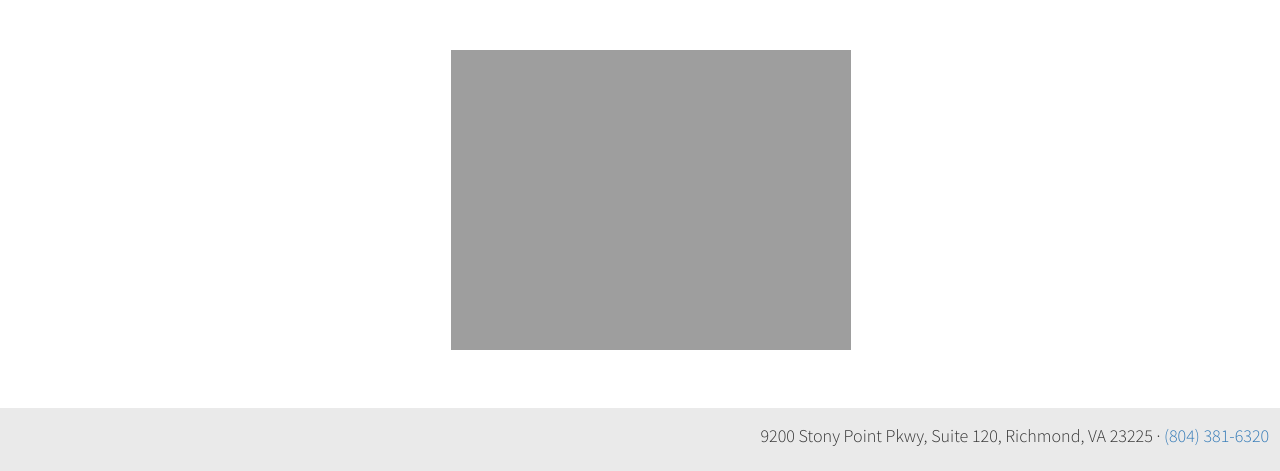
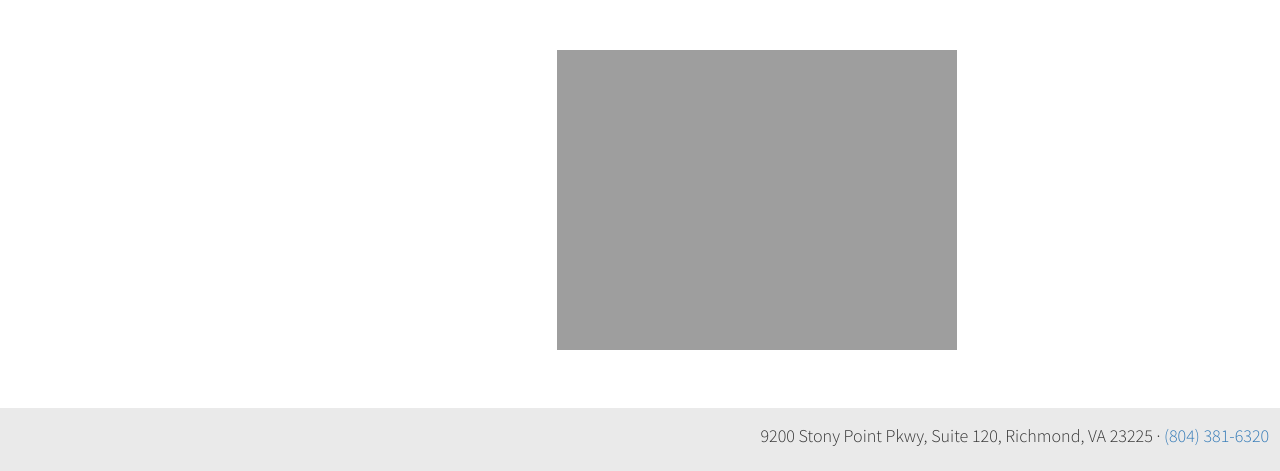
Before and after one commit to griffin-cigar/griffin-cigar.github.io, a Jekyll site: the page built from events.html, in a window 1280 px wide. Shown: the part 607-1078 px from the top of the page. Built offline with Jekyll 4.4.1, drawn with Linux system fonts in a browser that asks for light colours.

Commit message:
Adjust sizing

```diff
--- a/events.html
+++ b/events.html
@@ -14,7 +14,7 @@
 </div> -->
 
 <div class="row main-body-container">
-  <div class="col-xs-12 col-sm-10 col-sm-offset-1 col-md-8 col-md-offset-2">
+  <div class="col-xs-12 col-sm-8 col-sm-offset-2 col-md-6 col-md-offset-4">
     <p class="main-body">
       <img src="{{ '/assets/images/2nd-annual-flyer.jpg' | absolute_url }}" class="img-responsive margin-auto">
     </p>
```
